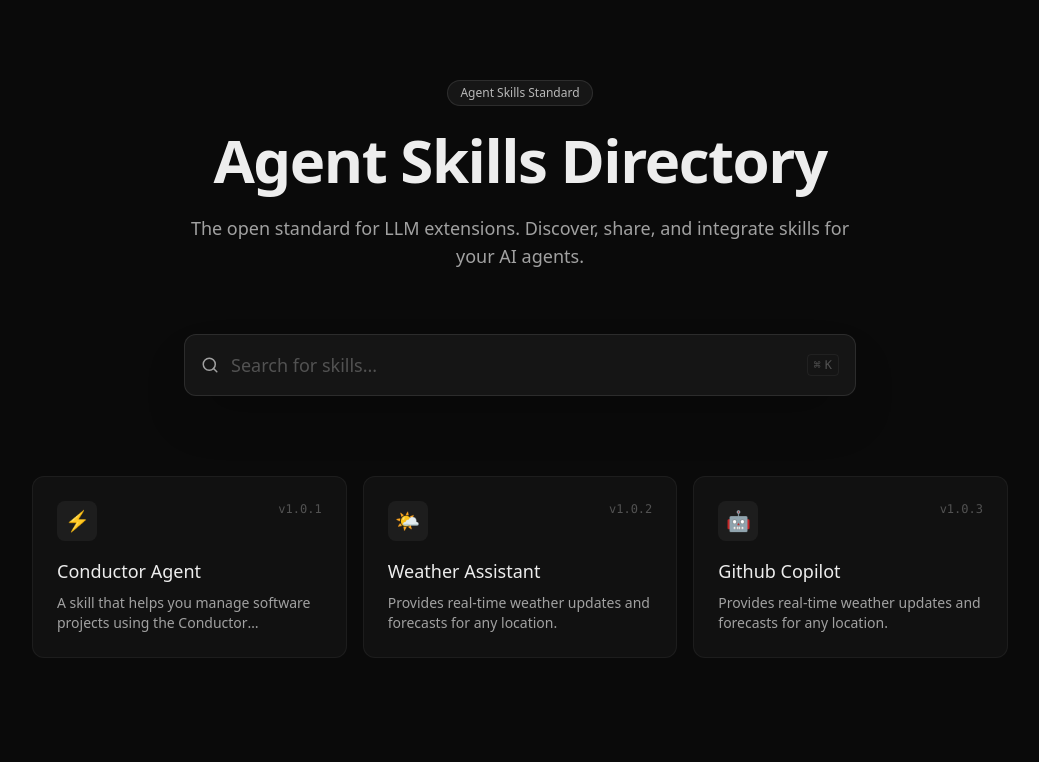
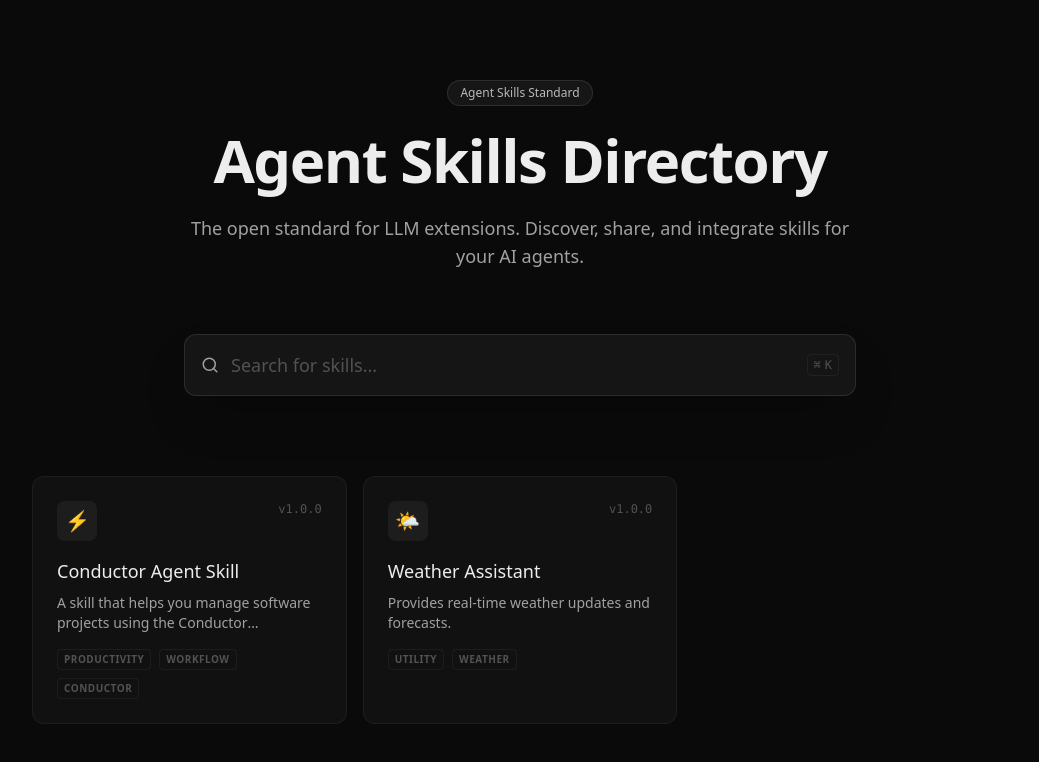
Before and after one commit to gabeosx/agentskillsdir, a React (Vite) app: page / in a window 1280 px wide. Shown: the top 762 px of the page, without its empty margins (120-1159 px from the left). Built offline with nearby package versions, Linux system fonts and the light colour scheme.

Commit message:
feat(ui): Implement search utility and integrate search UI with skills registry

```diff
--- a/conductor/tracks/mvp_20260115/plan.md
+++ b/conductor/tracks/mvp_20260115/plan.md
@@ -11,9 +11,9 @@
 - [x] Task: Conductor - User Manual Verification 'Phase 1: Project Scaffolding & Registry Setup' (Protocol in workflow.md) [817b1b8]
 
 ## Phase 2: Core UI & Search Implementation
-- [ ] Task: Implement the main layout and Terminal-themed Search Box
-    - [ ] Write tests for search filtering logic
-    - [ ] Build the layout shell and search component
+- [x] Task: Implement the main layout and Terminal-themed Search Box [817b1b8]
+    - [x] Write tests for search filtering logic [817b1b8]
+    - [x] Build the layout shell and search component [817b1b8]
 - [ ] Task: Implement the Skill List and real-time filtering
     - [ ] Write tests for list rendering and filtering
     - [ ] Build the skill card/row components
--- a/src/App.tsx
+++ b/src/App.tsx
@@ -1,6 +1,31 @@
+import { useState, useEffect } from 'react';
 import { Search } from 'lucide-react';
+import { Skill, SkillsListSchema } from './schemas/skill';
+import { filterSkills } from './utils/search';
 
 function App() {
+  const [allSkills, setAllSkills] = useState<Skill[]>([]);
+  const [searchQuery, setSearchQuery] = useState('');
+  const [isLoading, setIsLoading] = useState(true);
+
+  useEffect(() => {
+    async function loadSkills() {
+      try {
+        const response = await fetch('/skills.json');
+        const data = await response.json();
+        const validatedSkills = SkillsListSchema.parse(data);
+        setAllSkills(validatedSkills);
+      } catch (error) {
+        console.error('Failed to load skills:', error);
+      } finally {
+        setIsLoading(false);
+      }
+    }
+    loadSkills();
+  }, []);
+
+  const filteredSkills = filterSkills(allSkills, searchQuery);
+
   return (
     <div className="min-h-screen bg-[#0a0a0a] text-[#ededed] font-sans selection:bg-white/20">
       <div className="max-w-5xl mx-auto px-6 py-20">
@@ -26,6 +51,8 @@ function App() {
             <input
               type="text"
               placeholder="Search for skills..."
+              value={searchQuery}
+              onChange={(e) => setSearchQuery(e.target.value)}
               className="w-full bg-transparent text-lg text-white placeholder-[#525252] focus:outline-none"
             />
             <div className="hidden sm:flex items-center space-x-1 text-xs text-[#525252] font-mono border border-white/5 rounded px-1.5 py-0.5">
@@ -35,27 +62,46 @@ function App() {
           </div>
         </div>
 
-        {/* Grid Preview (Mock) */}
+        {/* Grid */}
+        {isLoading ? (
+          <div className="flex justify-center py-20">
+            <div className="w-6 h-6 border-2 border-white/10 border-t-white/40 rounded-full animate-spin"></div>
+          </div>
+        ) : (
           <div className="grid grid-cols-1 md:grid-cols-2 lg:grid-cols-3 gap-4">
-          {[1, 2, 3].map((i) => (
-            <div key={i} className="group relative bg-[#111] border border-white/5 rounded-xl p-6 hover:border-white/10 transition-all hover:bg-[#161616]">
+            {filteredSkills.map((skill, index) => (
+              <div
+                key={index}
+                className="group relative bg-[#111] border border-white/5 rounded-xl p-6 hover:border-white/10 transition-all hover:bg-[#161616]"
+              >
                 <div className="flex items-start justify-between mb-4">
                   <div className="w-10 h-10 rounded-lg bg-white/5 flex items-center justify-center text-xl">
-                  {i === 1 ? '⚡️' : i === 2 ? '🌤️' : '🤖'}
+                    {skill.name.includes('Weather') ? '🌤️' : '⚡️'}
                   </div>
-                <div className="text-xs text-[#525252] font-mono">v1.0.{i}</div>
+                  <div className="text-xs text-[#525252] font-mono">v1.0.0</div>
                 </div>
                 <h3 className="text-lg font-medium text-[#ededed] mb-2 group-hover:text-white transition-colors">
-                {i === 1 ? 'Conductor Agent' : i === 2 ? 'Weather Assistant' : 'Github Copilot'}
+                  {skill.name}
                 </h3>
-              <p className="text-sm text-[#a1a1a1] line-clamp-2">
-                {i === 1
-                  ? 'A skill that helps you manage software projects using the Conductor methodology.'
-                  : 'Provides real-time weather updates and forecasts for any location.'}
+                <p className="text-sm text-[#a1a1a1] line-clamp-2 mb-4">
+                  {skill.description}
                 </p>
+                <div className="flex flex-wrap gap-2">
+                  {skill.tags?.map(tag => (
+                    <span key={tag} className="text-[10px] uppercase tracking-wider font-bold text-[#525252] border border-white/5 px-1.5 py-0.5 rounded">
+                      {tag}
+                    </span>
+                  ))}
+                </div>
               </div>
             ))}
+            {filteredSkills.length === 0 && (
+              <div className="col-span-full text-center py-20 text-[#525252]">
+                No skills found matching your search.
               </div>
+            )}
+          </div>
+        )}
 
       </div>
     </div>
--- /dev/null
+++ b/src/utils/search.ts
@@ -0,0 +1,15 @@
+import { Skill } from '../schemas/skill';
+
+export function filterSkills(skills: Skill[], query: string): Skill[] {
+  const normalizedQuery = query.toLowerCase().trim();
+
+  if (!normalizedQuery) return skills;
+
+  return skills.filter(skill => {
+    const nameMatch = skill.name.toLowerCase().includes(normalizedQuery);
+    const descMatch = skill.description.toLowerCase().includes(normalizedQuery);
+    const tagMatch = skill.tags?.some(tag => tag.toLowerCase().includes(normalizedQuery));
+
+    return nameMatch || descMatch || tagMatch;
+  });
+}
```
Also changed, not shown: 2 other files (tests, documents, lock files or other folders). Lines whose indentation alone changed are shown as unchanged.
